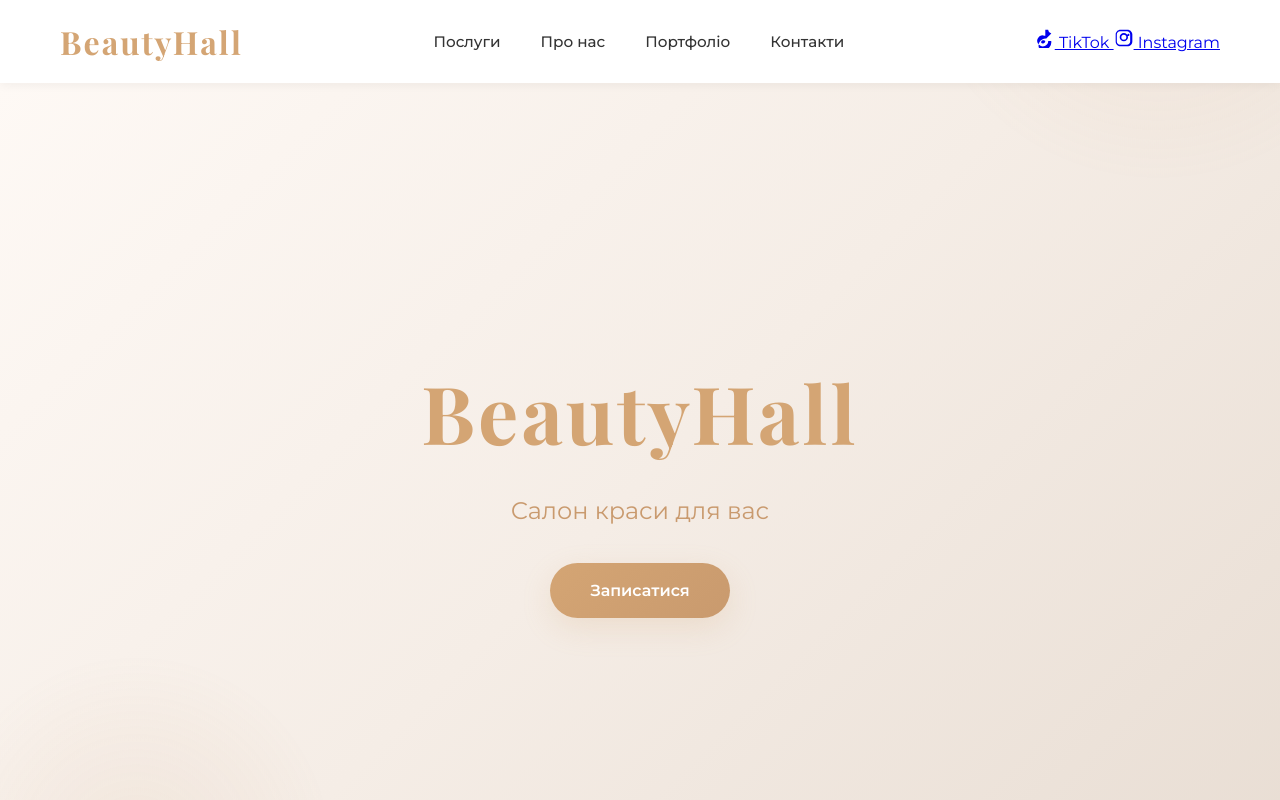
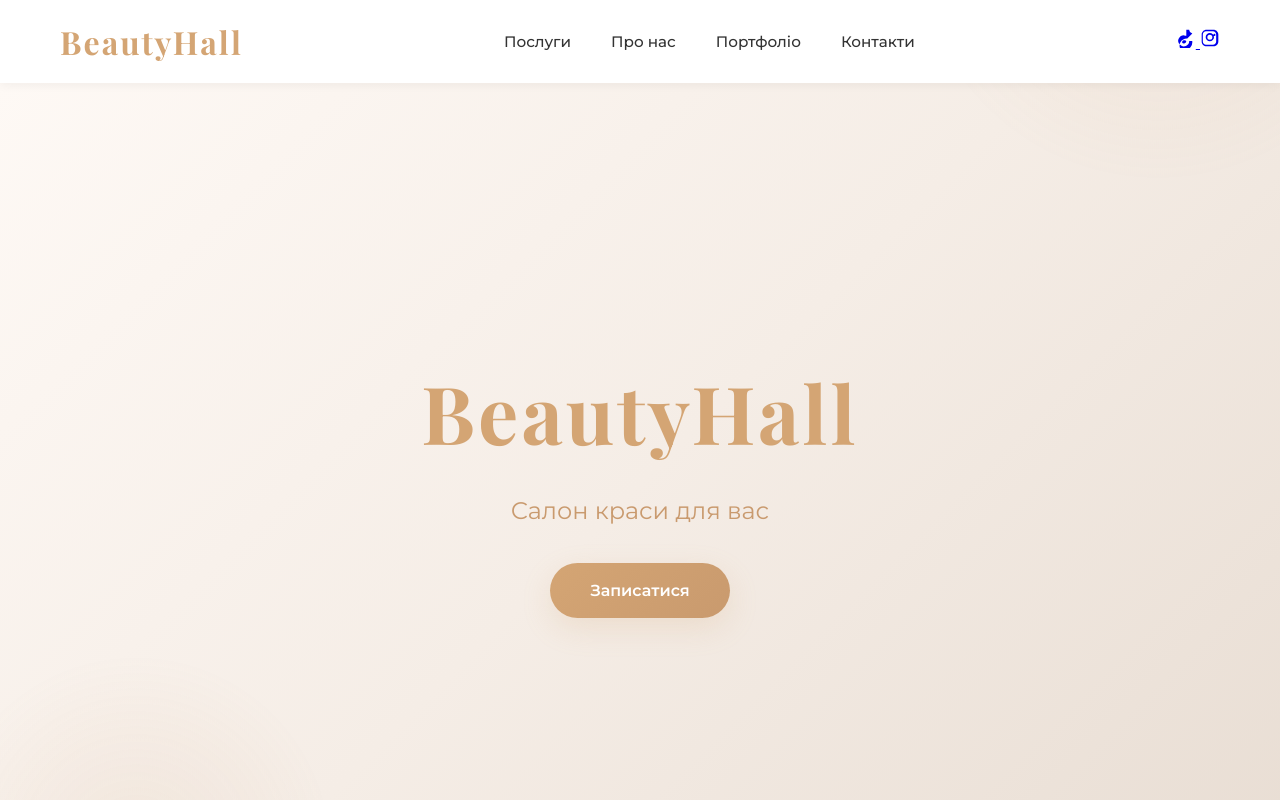
Before and after one commit to Hyperhen/Mother, a website: page index.html in a window 1280 px wide. Shown: the top 800 px of the page. Drawn offline with nearby package versions, Linux system fonts and the light colour scheme.

Commit message:
Update Instagram link to beauty_hall_cv and improve social button styling

```diff
--- a/index.html
+++ b/index.html
@@ -22,17 +22,15 @@
                     <li><a href="#contact">Контакти</a></li>
                 </ul>
                 <div class="social-buttons">
-                    <a href="https://www.tiktok.com" target="_blank" class="social-btn tiktok-btn">
+                    <a href="https://www.tiktok.com" target="_blank" class="social-btn tiktok-btn" title="TikTok">
                         <svg width="20" height="20" viewBox="0 0 24 24" fill="currentColor">
                             <path d="M19.59 6.69a4.83 4.83 0 0 1-3.77-4.25V2h-3.45v13.67a2.89 2.89 0 0 1-5.1 1.82 2.89 2.89 0 0 1 5.1-1.82V9.4a6.84 6.84 0 0 0-1-.05A6.33 6.33 0 0 0 5 20.1a6.34 6.34 0 0 0 10.86-4.43h3.63a9.24 9.24 0 0 1-8.5 10.62 9.37 9.37 0 0 1-3.77-.75 9.24 9.24 0 0 1-2.6-1.82A9.28 9.28 0 0 1 5.3 17a9.3 9.3 0 0 1 8.26-4.35z"/>
                         </svg>
-                        TikTok
                     </a>
-                    <a href="https://www.instagram.com" target="_blank" class="social-btn instagram-btn">
+                    <a href="https://www.instagram.com/beauty_hall_cv/" target="_blank" class="social-btn instagram-btn" title="Instagram">
                         <svg width="20" height="20" viewBox="0 0 24 24" fill="currentColor">
                             <path d="M7.8 2h8.4C19.4 2 22 4.6 22 7.8v8.4c0 3.2-2.6 5.8-5.8 5.8H7.8C4.6 22 2 19.4 2 16.2V7.8C2 4.6 4.6 2 7.8 2zm-.6 2c-2.1 0-3.8 1.7-3.8 3.8v8.4c0 2.1 1.7 3.8 3.8 3.8h8.4c2.1 0 3.8-1.7 3.8-3.8V7.8c0-2.1-1.7-3.8-3.8-3.8H7.2zm4.6 2a5 5 0 1 1 0 10 5 5 0 0 1 0-10zm0 2a3 3 0 1 0 0 6 3 3 0 0 0 0-6zm5.5-1a1.25 1.25 0 1 1 0 2.5 1.25 1.25 0 0 1 0-2.5z"/>
                         </svg>
-                        Instagram
                     </a>
                 </div>
                 <div class="hamburger" id="hamburger">
@@ -53,17 +51,15 @@
             <li><a href="#contact">Контакти</a></li>
         </ul>
         <div class="mobile-social">
-            <a href="https://www.tiktok.com" target="_blank" class="social-btn tiktok-btn">
+            <a href="https://www.tiktok.com" target="_blank" class="social-btn tiktok-btn" title="TikTok">
                 <svg width="20" height="20" viewBox="0 0 24 24" fill="currentColor">
                     <path d="M19.59 6.69a4.83 4.83 0 0 1-3.77-4.25V2h-3.45v13.67a2.89 2.89 0 0 1-5.1 1.82 2.89 2.89 0 0 1 5.1-1.82V9.4a6.84 6.84 0 0 0-1-.05A6.33 6.33 0 0 0 5 20.1a6.34 6.34 0 0 0 10.86-4.43h3.63a9.24 9.24 0 0 1-8.5 10.62 9.37 9.37 0 0 1-3.77-.75 9.24 9.24 0 0 1-2.6-1.82A9.28 9.28 0 0 1 5.3 17a9.3 9.3 0 0 1 8.26-4.35z"/>
                 </svg>
-                TikTok
             </a>
-            <a href="https://www.instagram.com" target="_blank" class="social-btn instagram-btn">
+            <a href="https://www.instagram.com/beauty_hall_cv/" target="_blank" class="social-btn instagram-btn" title="Instagram">
                 <svg width="20" height="20" viewBox="0 0 24 24" fill="currentColor">
                     <path d="M7.8 2h8.4C19.4 2 22 4.6 22 7.8v8.4c0 3.2-2.6 5.8-5.8 5.8H7.8C4.6 22 2 19.4 2 16.2V7.8C2 4.6 4.6 2 7.8 2zm-.6 2c-2.1 0-3.8 1.7-3.8 3.8v8.4c0 2.1 1.7 3.8 3.8 3.8h8.4c2.1 0 3.8-1.7 3.8-3.8V7.8c0-2.1-1.7-3.8-3.8-3.8H7.2zm4.6 2a5 5 0 1 1 0 10 5 5 0 0 1 0-10zm0 2a3 3 0 1 0 0 6 3 3 0 0 0 0-6zm5.5-1a1.25 1.25 0 1 1 0 2.5 1.25 1.25 0 0 1 0-2.5z"/>
                 </svg>
-                Instagram
             </a>
         </div>
     </div>
```
